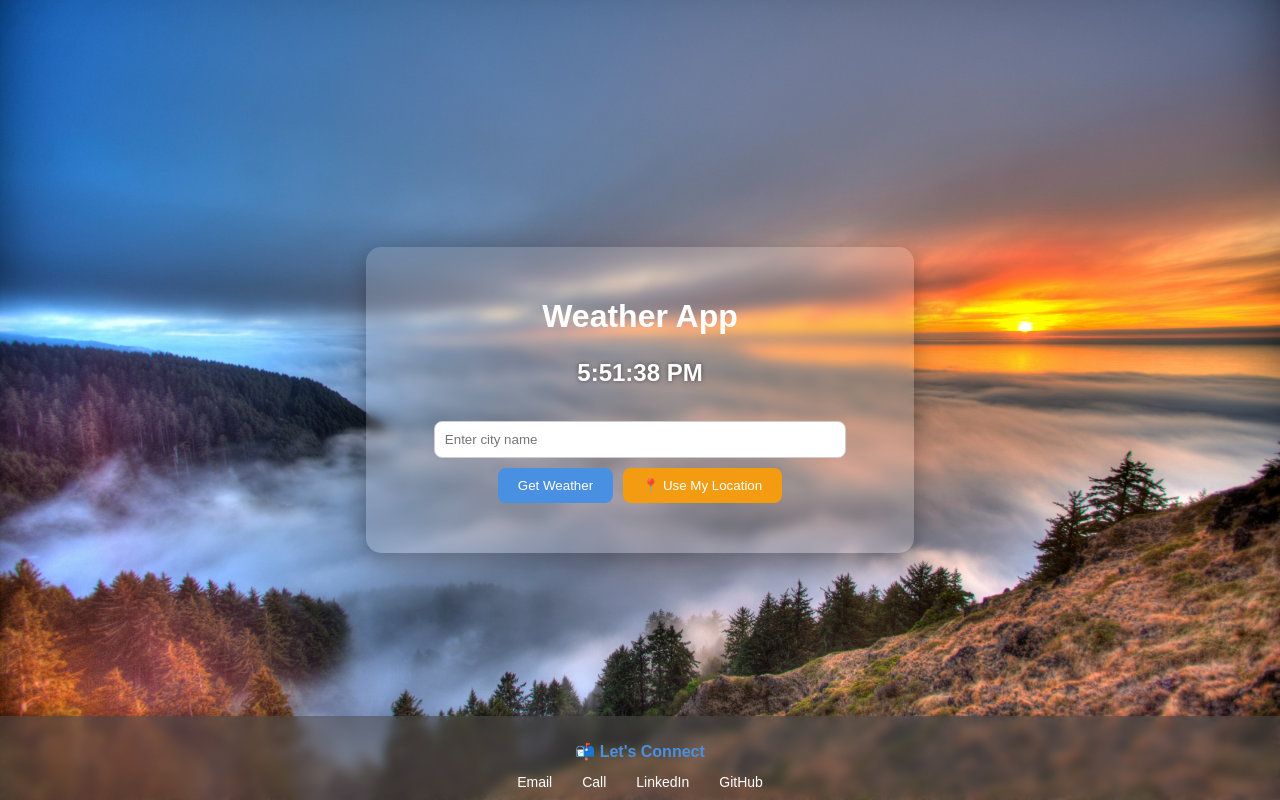
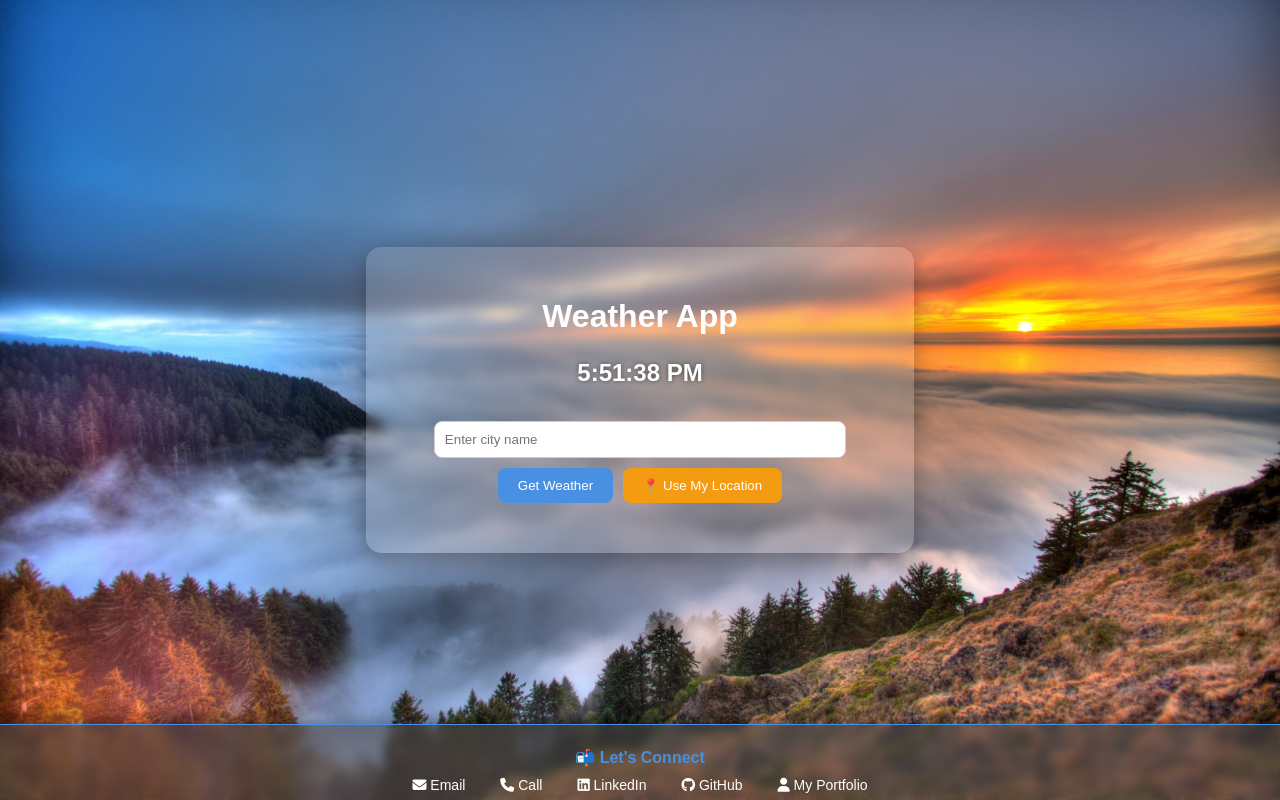
Before and after one commit to shawez-04/Weather-App, a plain HTML site: page index.html in a window 1280 px wide. Drawn offline with Linux system fonts and the light colour scheme.

Commit message:
Added Footer Sections , also added a live clock which provides sense of being live,and also added use my current location button

```diff
--- a/index.html
+++ b/index.html
@@ -4,6 +4,7 @@
   <meta charset="UTF-8" />
   <meta name="viewport" content="width=device-width, initial-scale=1.0"/>
   <title>Weather App</title>
+  <link rel="stylesheet" href="https://cdnjs.cloudflare.com/ajax/libs/font-awesome/6.4.2/css/all.min.css" />
   <link rel="stylesheet" href="style.css" />
 </head>
 <body>
@@ -23,6 +24,7 @@
       <a href="tel:+918279967591"><i class="fa-solid fa-phone"></i> Call</a>
       <a href="https://www.linkedin.com/in/mohd-shawez-khan/" target="_blank"><i class="fa-brands fa-linkedin"></i> LinkedIn</a>
       <a href="https://github.com/shawez-04" target="_blank"><i class="fa-brands fa-github"></i> GitHub</a>
+      <a href="https://shawez-04.github.io/My-Portfolio/" target="_blank"><i class="fa-solid fa-user"></i> My Portfolio</a>
     </div>
   </div>
 </footer>
--- a/style.css
+++ b/style.css
@@ -75,18 +75,18 @@ button:hover {
 }
 
 #footer{
-   width: 100%;
+  width: 100%;
   color: white;
-  padding: 10px 0;
+  padding: 7px 0;
   text-align: center;
-  border-top: 2px solid var(--clr-primary-a3);
+  border-top: 1px solid #4a90e2;
   font-family: "Amazon Ember", sans-serif;
   position: fixed;
   bottom: 0;
   left: 0;
   z-index: 10;
-  box-shadow: 0 -4px 20px rgba(0, 0, 0, 0.3);
- background: rgba(66, 65, 65, 0.65);
+  box-shadow: 0 -4px 20px rgba(0, 0, 0, 0.5);
+  background: rgba(66, 65, 65, 0.65);
   backdrop-filter: blur(5px);
 
 }
@@ -95,7 +95,7 @@ button:hover {
   display: flex;
   flex-direction: column;
   align-items: center;
-  gap: 8px;
+  gap:5px;
 }
 
 .footer-title {
@@ -109,18 +109,19 @@ button:hover {
   display: flex;
   flex-wrap: wrap;
   justify-content: center;
-  gap: 30px;
+  gap: 35px;
 }
 
 .footer-links a {
   color: inherit;
   text-decoration: none;
   font-size: 14px;
+  font-weight: 400;
   transition: all 0.3s ease;
 }
 
 .footer-links a:hover {
   color: #4a90e2;
-  text-shadow: 0 0 1px #4a90e2;
-  transform: scale(1.2);
+  text-shadow: 0 0 0.5px #4a90e2;
+  transform: scale(1.15);
 }
```
